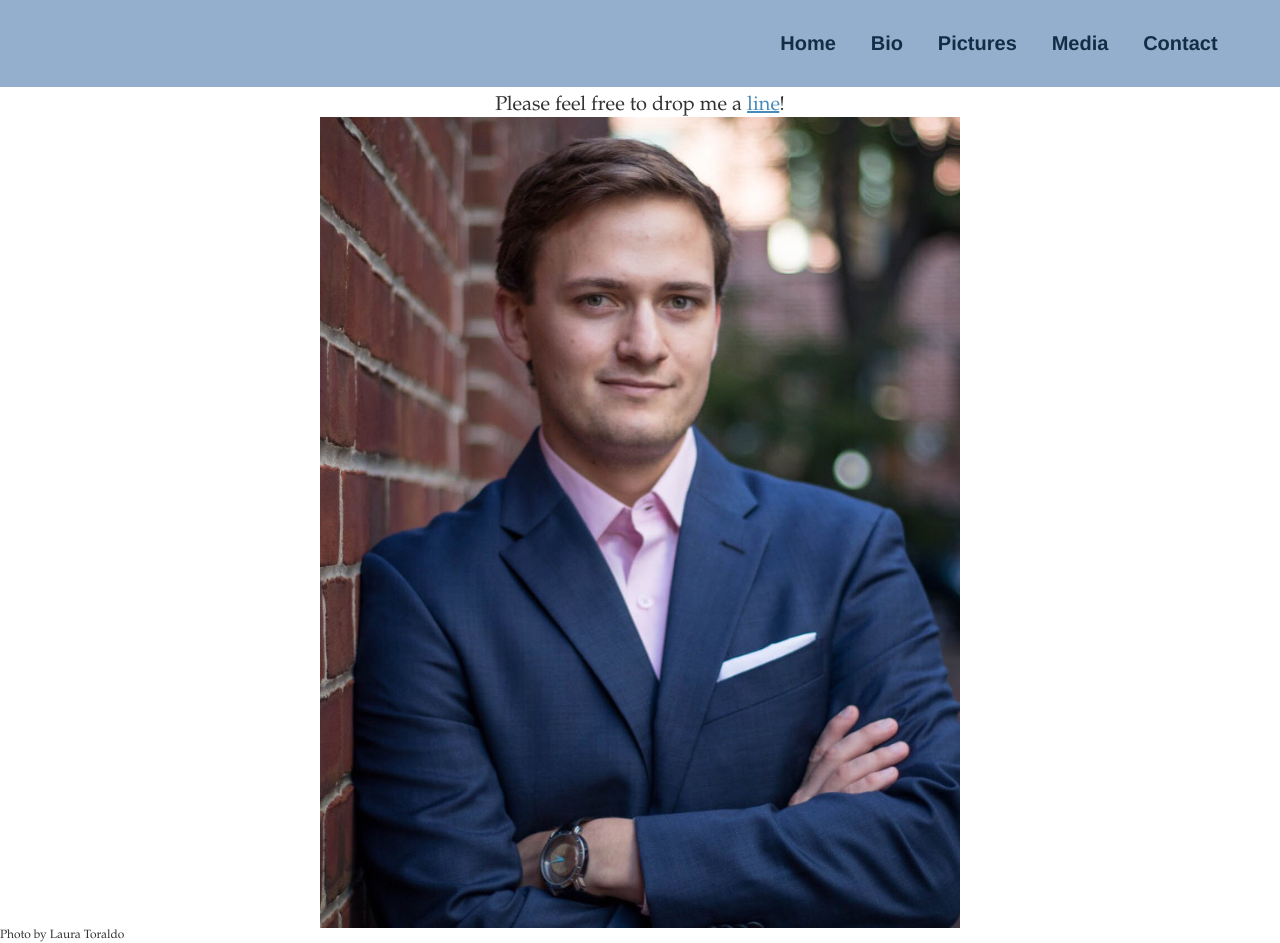
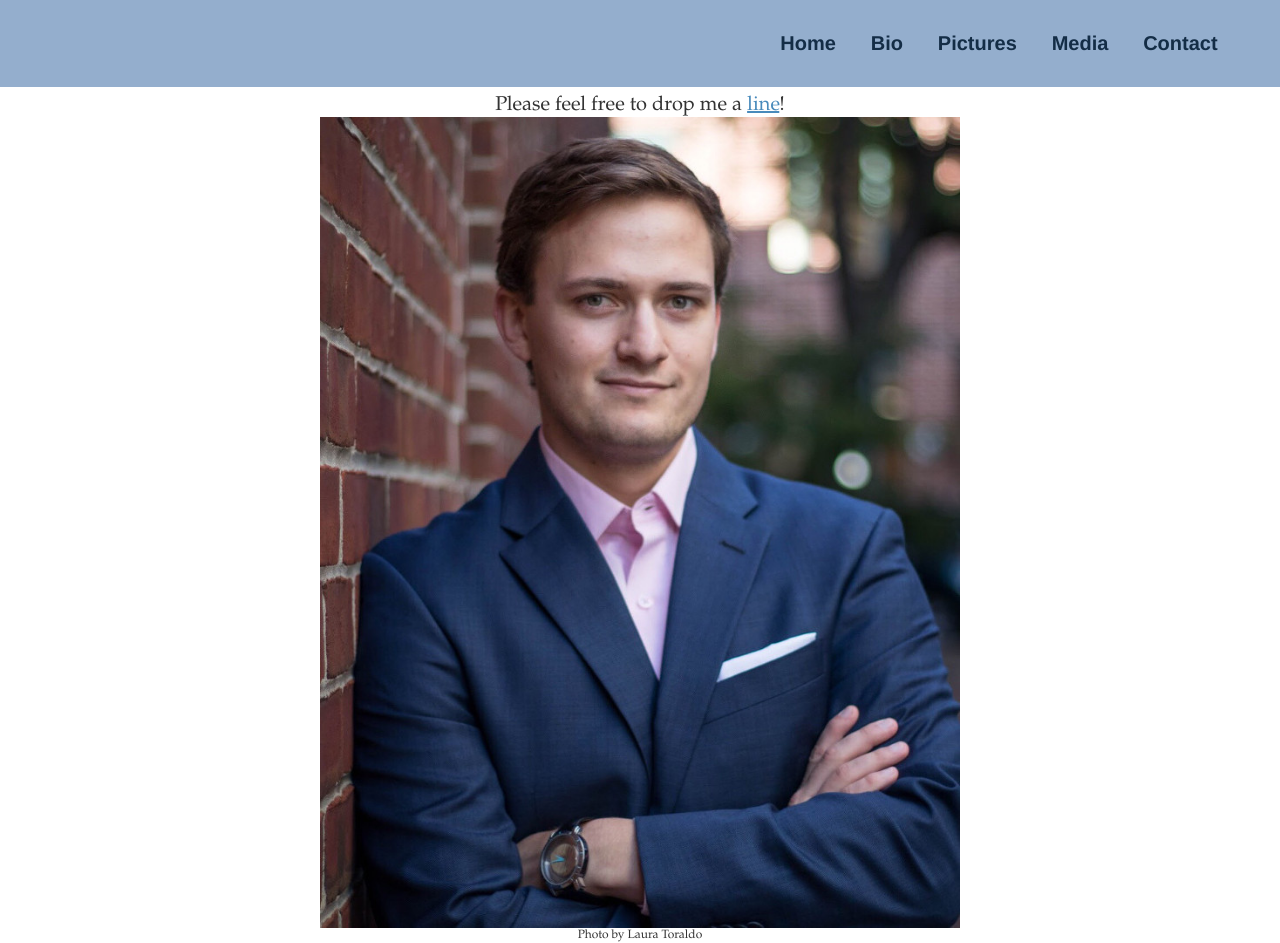
Before and after one commit to leemlb06pmi/leemlb06pmi.github.io, a Jekyll site: the page built from contact/index.html, in a window 1280 px wide. Built offline with Jekyll 4.4.1, drawn with Linux system fonts in a browser that asks for light colours.

Commit message:
Update index.html

```diff
--- a/contact/index.html
+++ b/contact/index.html
@@ -6,4 +6,4 @@ title: Contact Me
 <p>Please feel free to drop me a <a href="mailto:miles@finexus.com" style="font-size:1em;color:rgb(72,138,187);">line</a>!
 <br>
 <img style="width:50%;" src="https://leemlb06pmi.github.io/photos/Possible-3.jpg" alt="headshot-2"></p>
-<p style="text-align:left;font-size:.75em;">Photo by Laura Toraldo</p>
+<p style="text-align:center;font-size:.75em;">Photo by Laura Toraldo</p>
```
